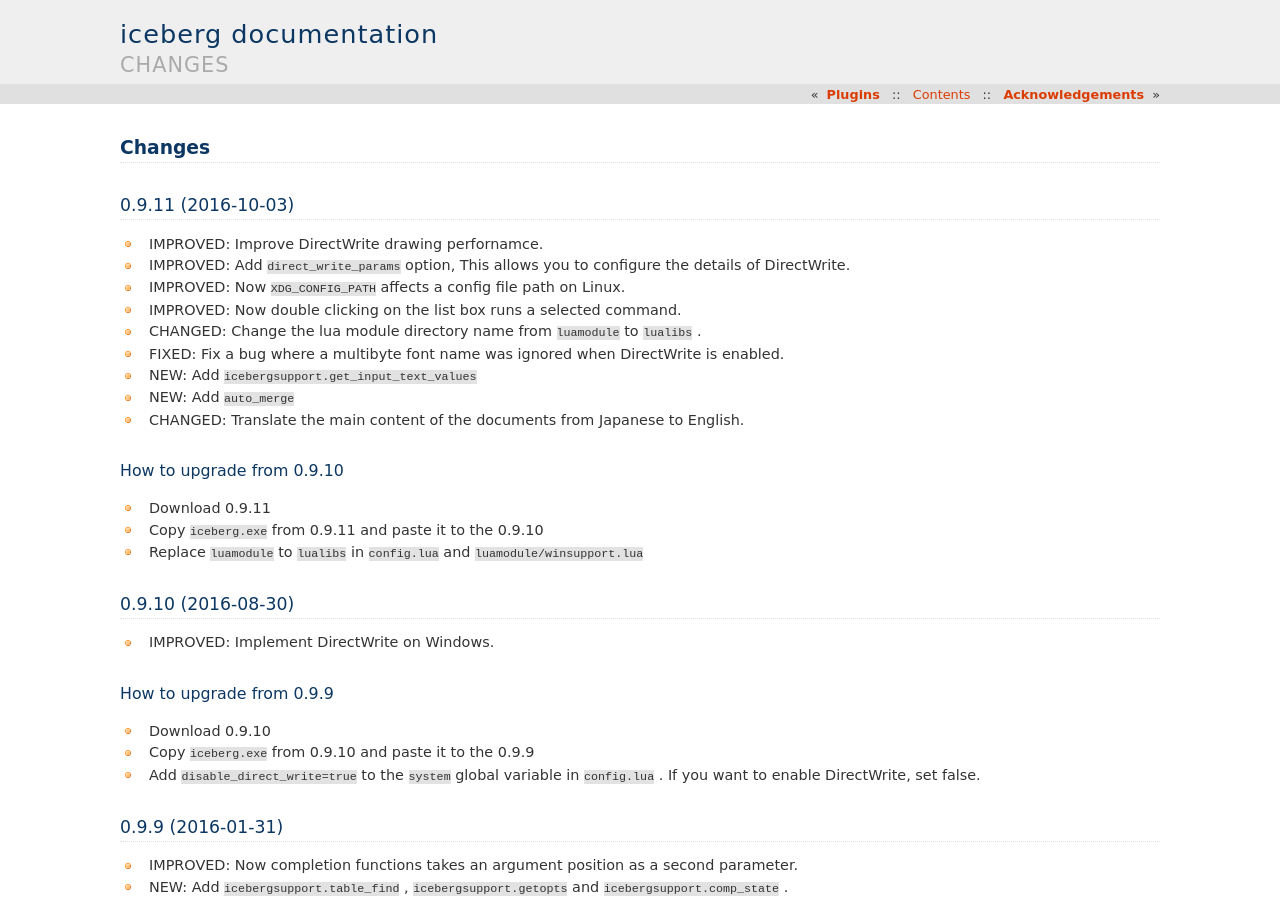
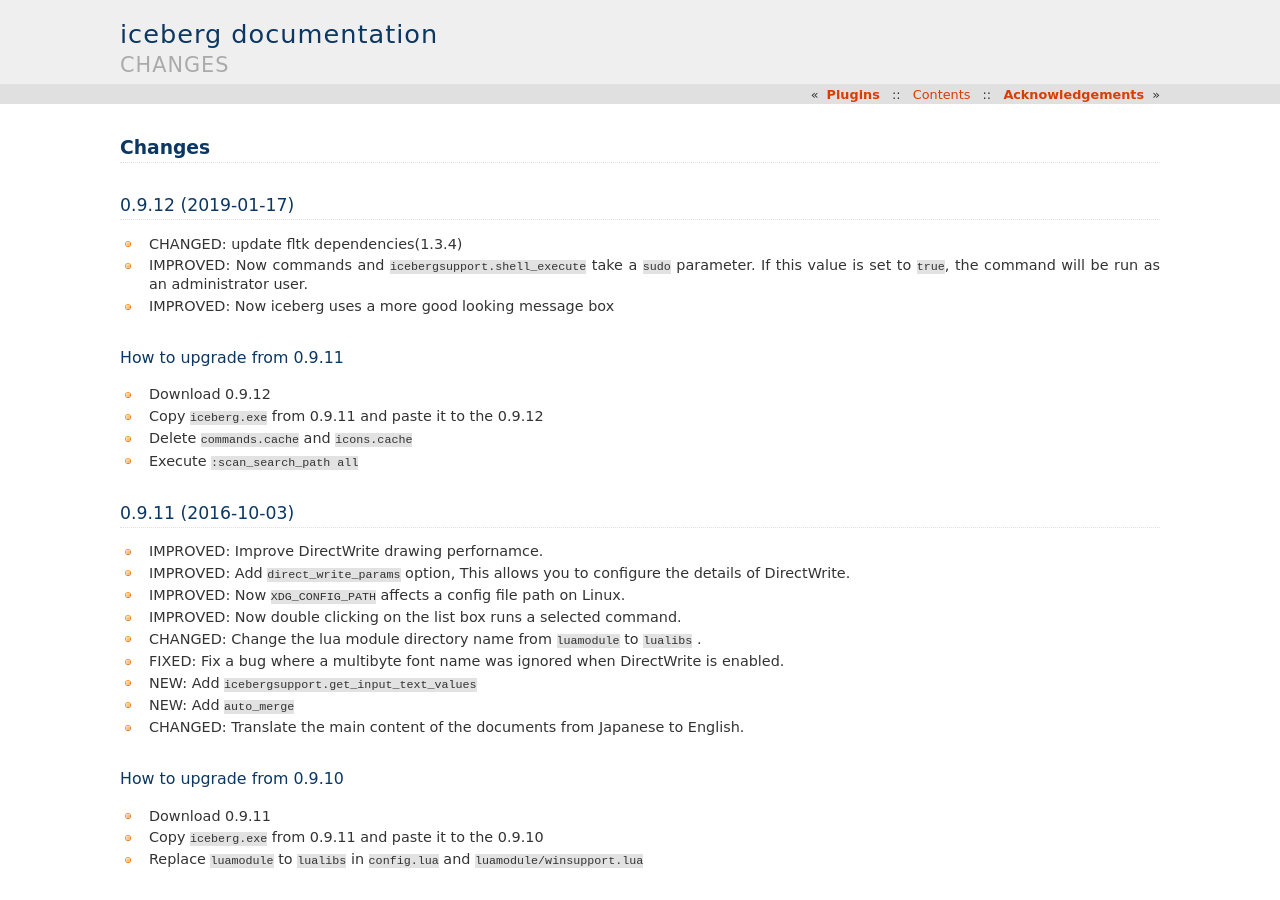
Before and after one commit to yuin/iceberg, a Sphinx documentation site: the page built from docs/source/changes.rst, in a window 1280 px wide and 900 px high. Built offline with Sphinx 7.4.7, drawn with Linux system fonts in a browser that asks for light colours; the version number could not be read and is left out.

Commit message:
Bump version to 0.9.12

```diff
--- a/docs/source/changes.rst
+++ b/docs/source/changes.rst
@@ -1,5 +1,19 @@
 Changes
 =======================
+0.9.12 (2019-01-17)
+-----------------------
+- CHANGED: update fltk dependencies(1.3.4)
+- IMPROVED: Now commands and ``icebergsupport.shell_execute`` take a ``sudo`` parameter.
+  If this value is set to ``true``, the command will be run as an administrator user.
+- IMPROVED: Now iceberg uses a more good looking message box
+
+How to upgrade from 0.9.11
+~~~~~~~~~~~~~~~~~~~~~~~~~~~~~~~~
+- Download 0.9.12
+- Copy ``iceberg.exe`` from 0.9.11 and paste it to the 0.9.12
+- Delete ``commands.cache`` and  ``icons.cache``
+- Execute ``:scan_search_path all``
+
 0.9.11 (2016-10-03)
 -----------------------
 - IMPROVED: Improve DirectWrite drawing perfornamce.
```
Also changed, not shown: 1 other file.
